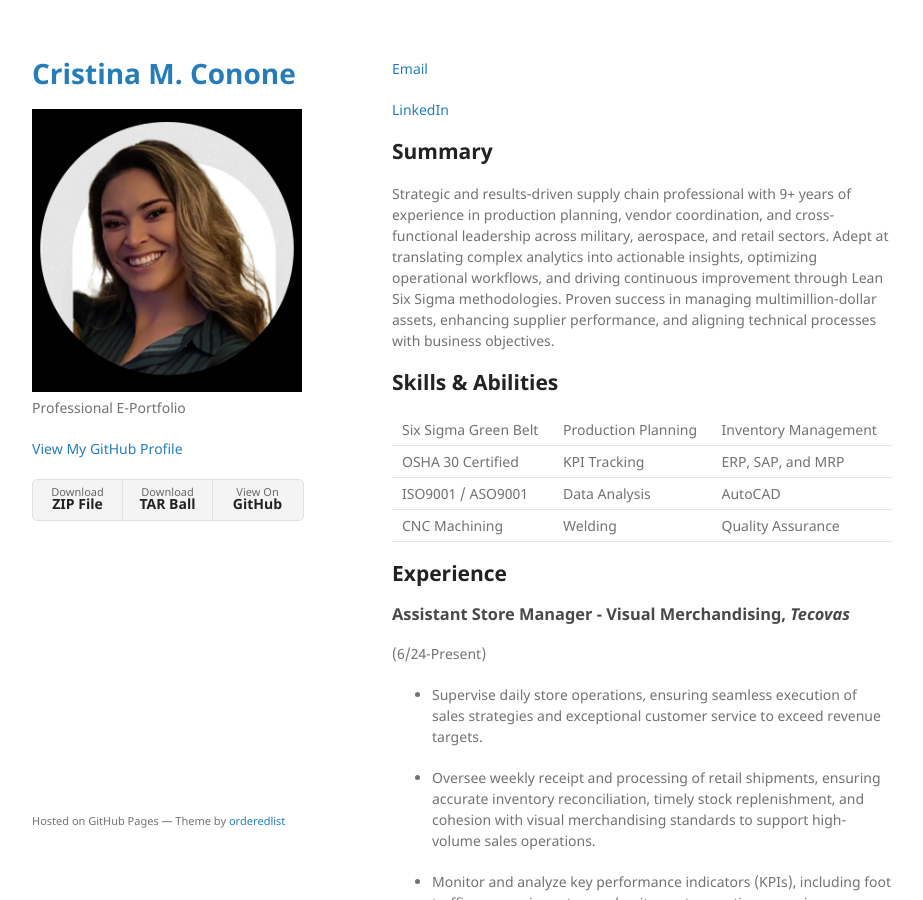
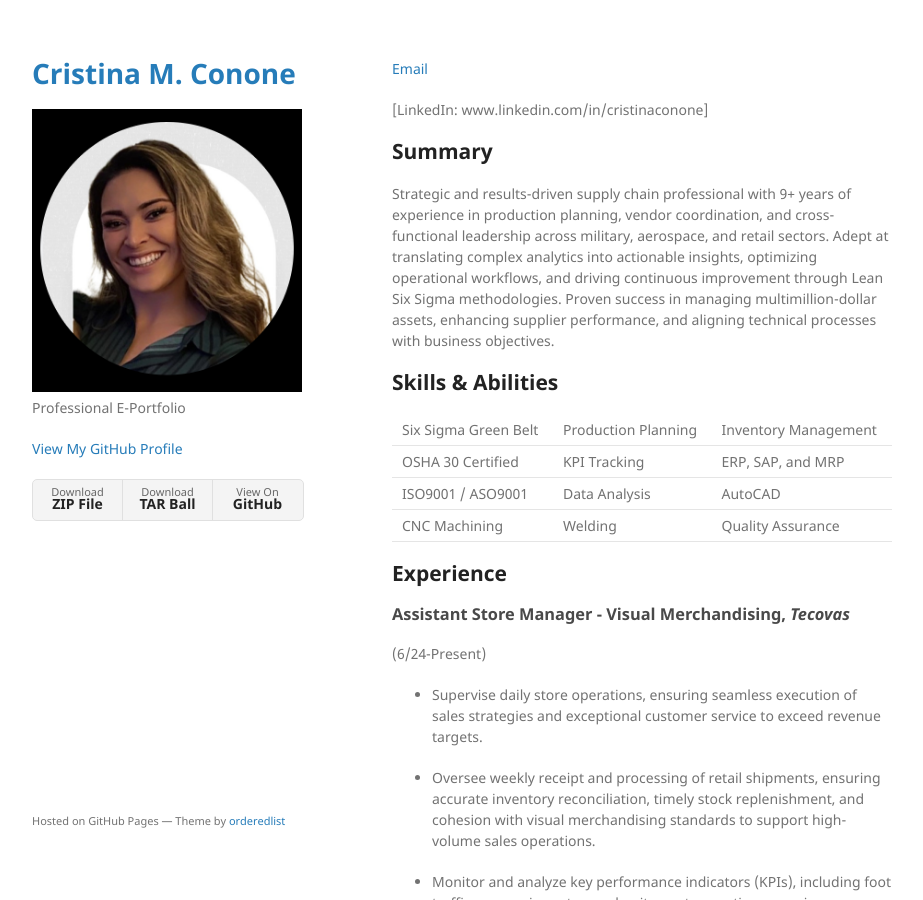
Before and after one commit to c-conone/c-conone.github.io, a Jekyll site: the page built from index.md, in a window 1280 px wide and 900 px high. Shown: the whole window, without its empty margins (178-1101 px from the left). Built offline with Jekyll 4.4.1, drawn with Linux system fonts in a browser that asks for light colours.

Commit message:
Update index.md
display linkedin url

```diff
--- a/index.md
+++ b/index.md
@@ -7,7 +7,7 @@ layout: default
 
 
 
-[LinkedIn](https://www.linkedin.com/in/cristina-conone-069498144)
+[LinkedIn: www.linkedin.com/in/cristinaconone]
 
 
 
```
